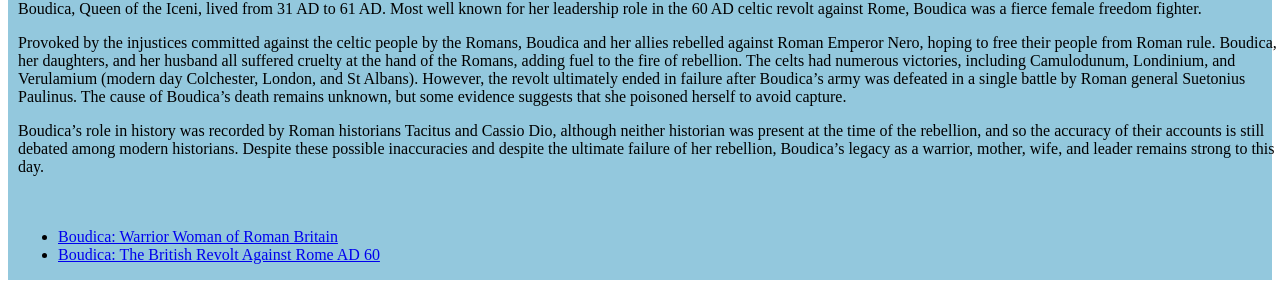
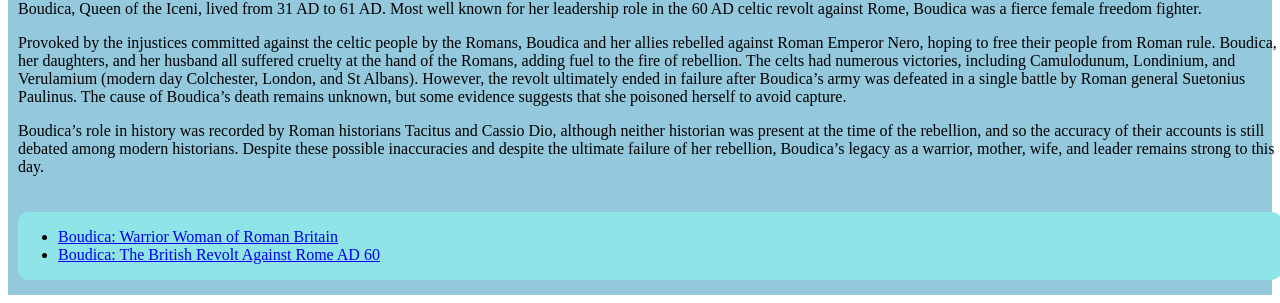
Before and after one commit to dh20199/01-blog-tessalksnis, a website: page 05/index.html in a window 1280 px wide. Shown: the part 2065-2368 px from the top of the page. Drawn offline with Linux system fonts and the light colour scheme.

Commit message:
Completed Problem 05.

```diff
--- a/05/style.css
+++ b/05/style.css
@@ -28,6 +28,8 @@ section.main {
 section.sources {
     margin-right: 10px;
     margin-left: 10px;
+    margin-bottom: 15px;
+    background-color: rgb(143, 228, 231);
     border:  rgb(0, 0, 0) 1px;
     border-radius: 10px;
     width: 100%;
```
